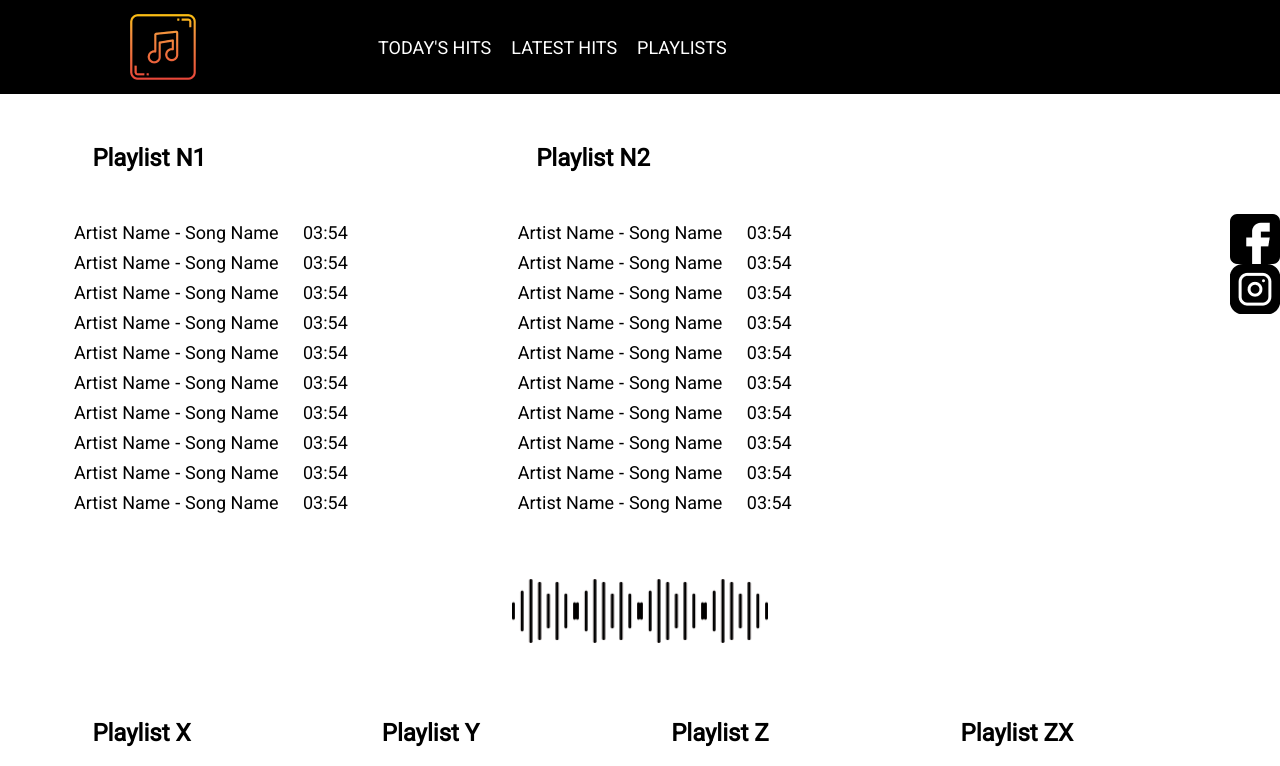
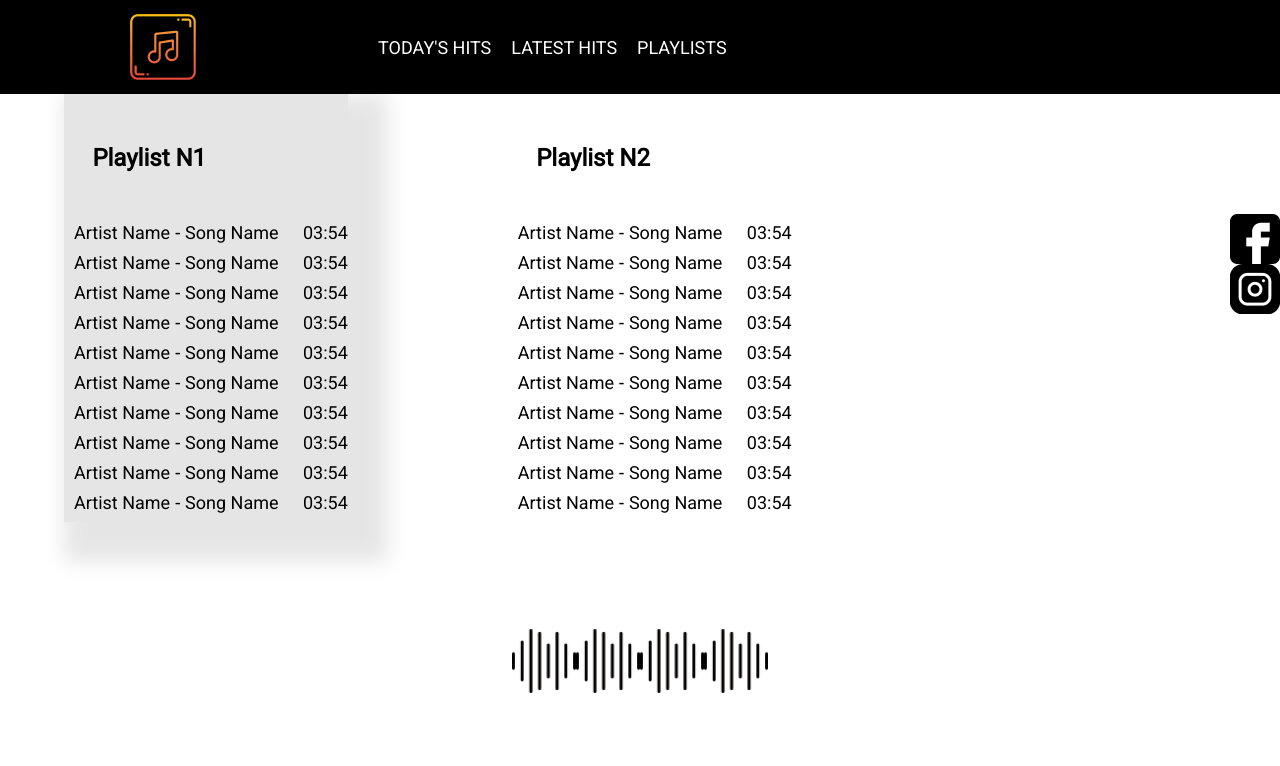
Before and after one commit to salobalo/music-effects, a plain HTML site: page playlists.html in a window 1280 px wide. In both pictures the pointer is over the element 205 px from the left and 308 px from the top of the page. Shown: the top 766 px of the page. Drawn offline with Linux system fonts and the light colour scheme.

Commit message:
add box shadow effec on hover

```diff
--- a/style/style.css
+++ b/style/style.css
@@ -231,7 +231,7 @@ footer {
 
 }
 .playlist1 a{
-  color: #000000
+  color: #000000;
 }
 
 .playlist1 ul li .time{
@@ -267,3 +267,14 @@ footer {
   text-align: center;
   margin: 107px 0 140px 0;
 }
+
+.playlist1:hover{
+  background-color: rgb(0, 0, 0, 10%);
+  box-shadow: 20px 20px 20px 20px rgb(0, 0, 0, 10%);
+  /* box-shadow: rgb(0, 0, 0, 10%); */
+}
+
+
+.playlist1, .playlist2 h2{
+  margin-bottom: 50px;
+}
```
